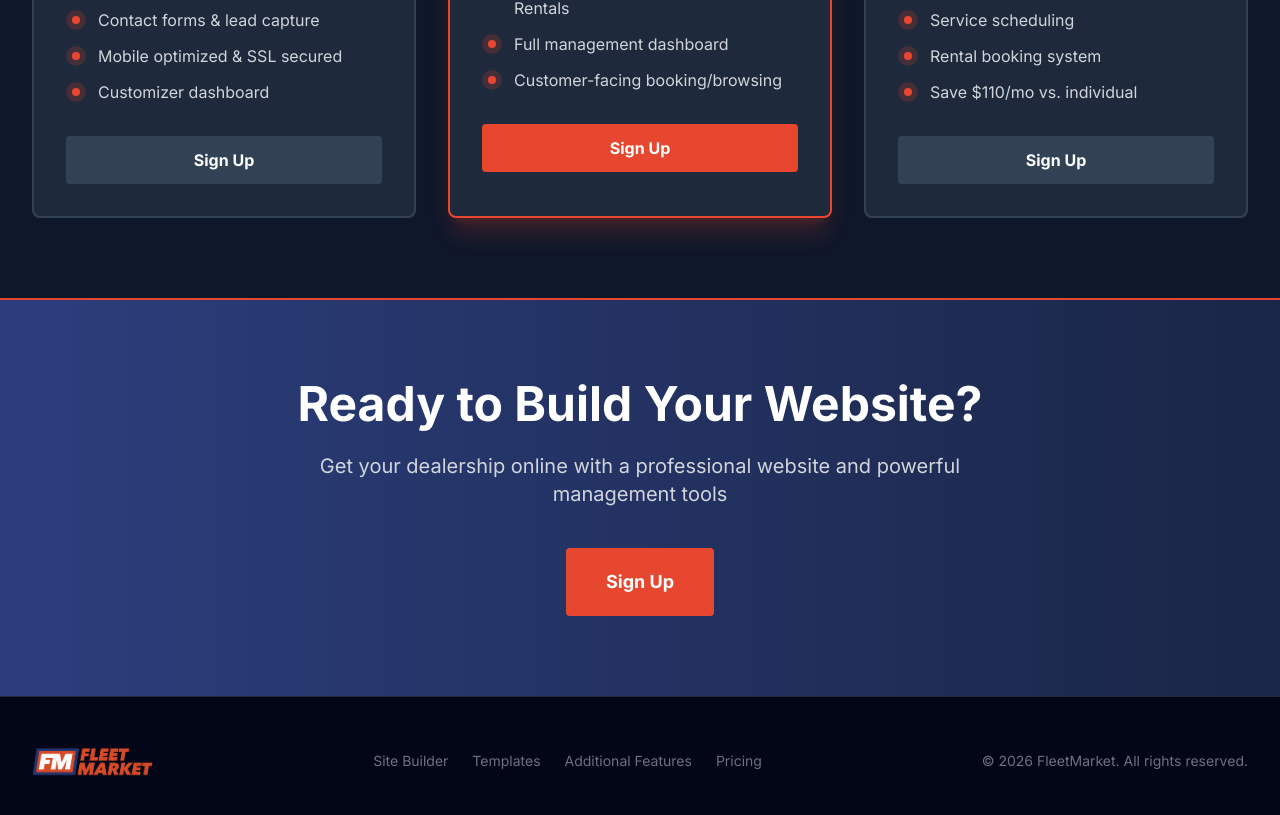
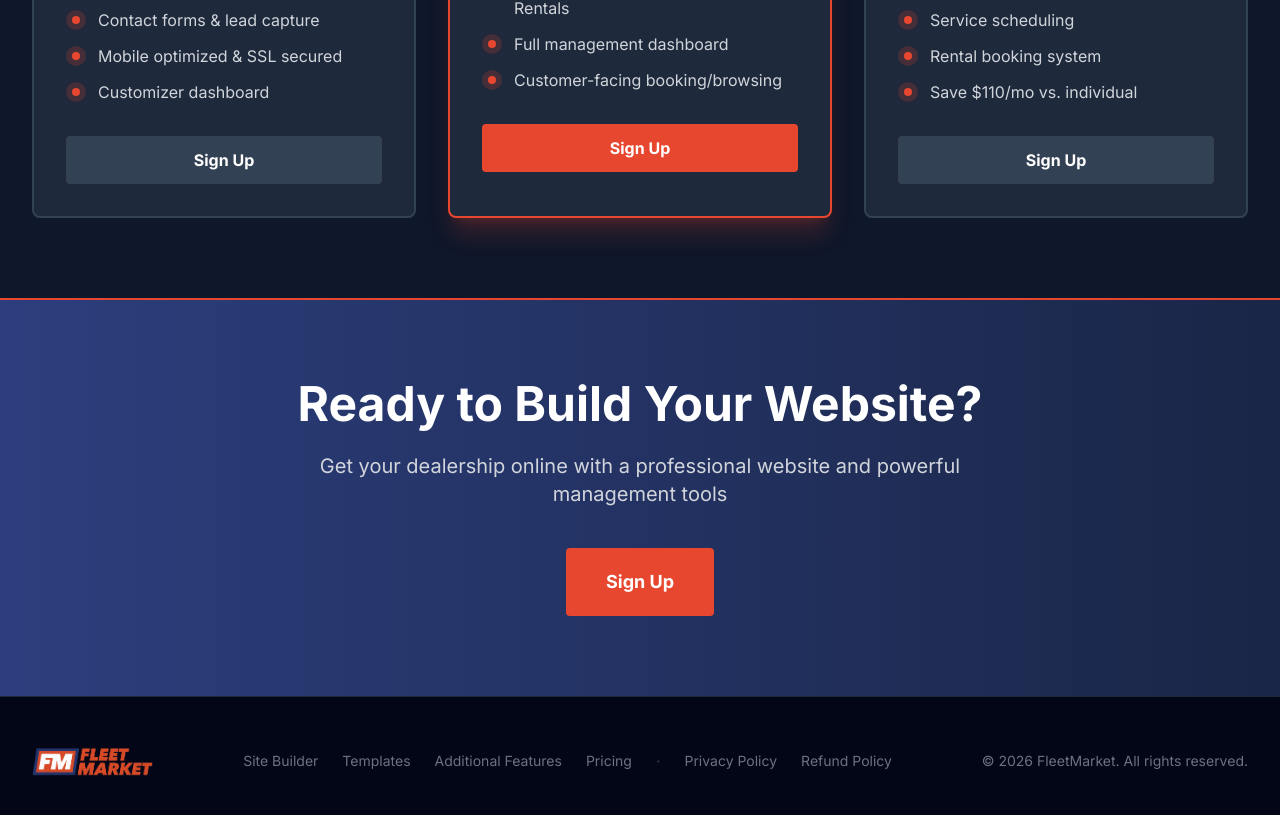
Before and after one commit to grantriesen/fleet-market, a Next.js app: page / in a window 1280 px wide. Shown: the part 1999-2814 px from the top of the page. Built offline with nearby package versions, Linux system fonts and the light colour scheme.

Commit message:
feat: add privacy and refund policy links to footer

```diff
--- a/components/MarketingLayout.tsx
+++ b/components/MarketingLayout.tsx
@@ -122,12 +122,15 @@ export function MarketingFooter() {
           <span className="text-xl font-bold text-gray-400 hidden">
             <span className="text-[#E8472F]">Fleet</span>Market
           </span>
-          <nav className="flex items-center gap-6">
+          <nav className="flex flex-wrap items-center justify-center gap-x-6 gap-y-2">
             {NAV_LINKS.map(link => (
               <a key={link.href} href={link.href} className="text-sm text-gray-500 hover:text-gray-300 transition-colors">
                 {link.label}
               </a>
             ))}
+            <span className="text-slate-700">·</span>
+            <a href="/privacy" className="text-sm text-gray-500 hover:text-gray-300 transition-colors">Privacy Policy</a>
+            <a href="/refund" className="text-sm text-gray-500 hover:text-gray-300 transition-colors">Refund Policy</a>
           </nav>
           <p className="text-sm text-gray-500">© 2026 FleetMarket. All rights reserved.</p>
         </div>
```
